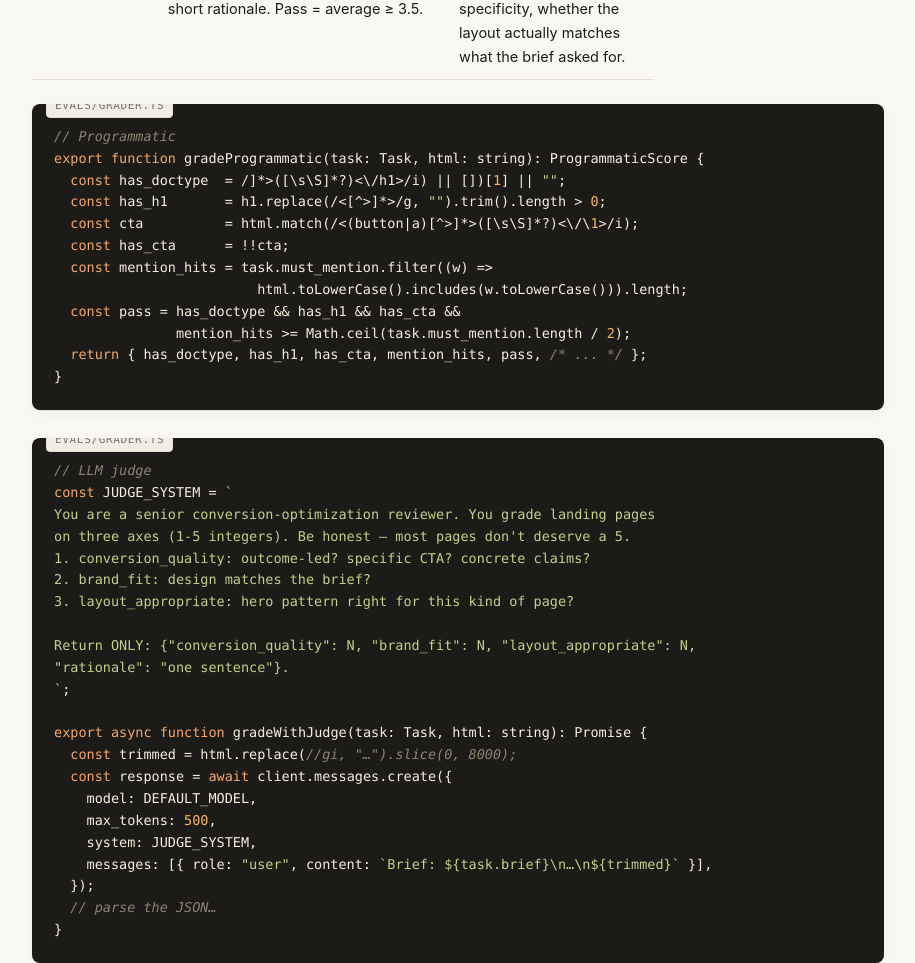
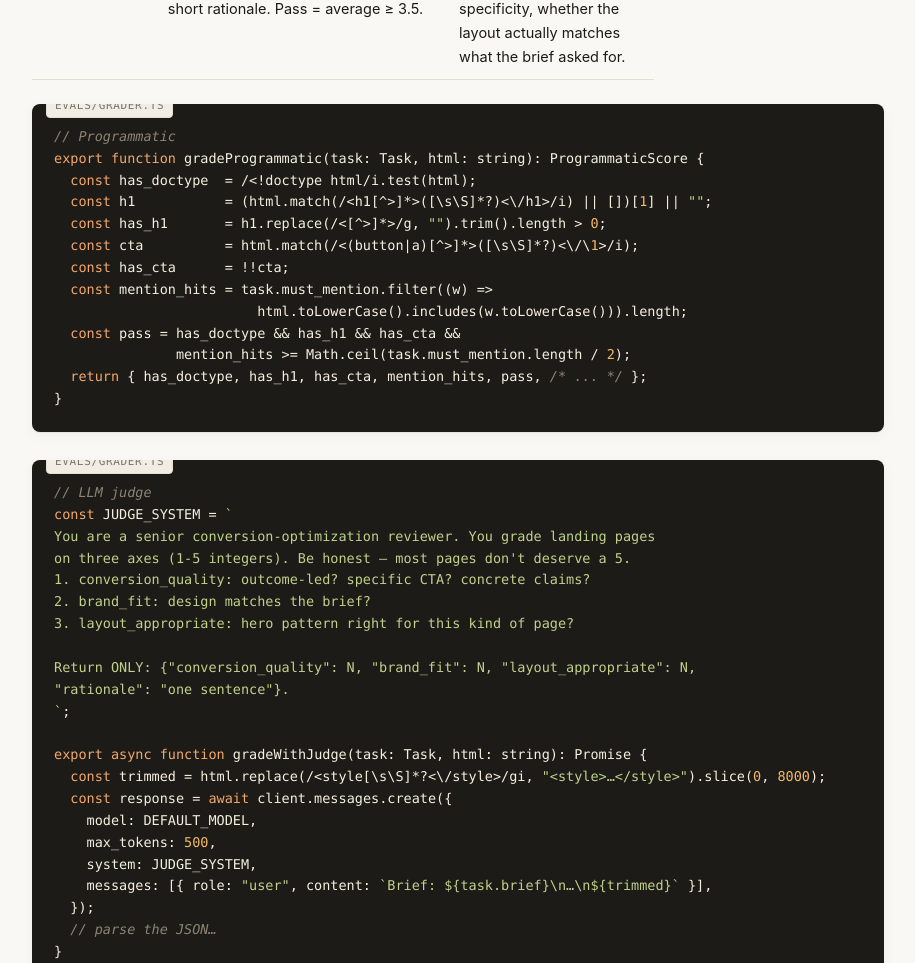
Before and after one commit to LeadPages/leadpage-creator-agent, a plain HTML site: page site/07-evals.html in a window 1280 px wide. Shown: the part 2196-3159 px from the top of the page, without its empty margins (312-1227 px from the left). Drawn offline with Linux system fonts and the light colour scheme.

Commit message:
Escape HTML tags inside code blocks (02/03/04/07)
The <pre><code> blocks contained literal <!doctype html>, <head>, <body>,
<style>, <h1> as plain text. The browser parsed them as real tags, and the
unclosed <style> ate everything after it.

Replaced < with &lt; / > with &gt; for tag-shaped patterns inside code blocks.
Rebuilt site/build/tutorial-content.js, ready to upload + update_page.

```diff
--- a/site/07-evals.html
+++ b/site/07-evals.html
@@ -131,10 +131,10 @@
 
       <pre data-file="evals/grader.ts"><code class="lang-ts">// Programmatic
 export function gradeProgrammatic(task: Task, html: string): ProgrammaticScore {
-  const has_doctype  = /<!doctype html/i.test(html);
-  const h1           = (html.match(/<h1[^>]*>([\s\S]*?)<\/h1>/i) || [])[1] || "";
-  const has_h1       = h1.replace(/<[^>]*>/g, "").trim().length > 0;
-  const cta          = html.match(/<(button|a)[^>]*>([\s\S]*?)<\/\1>/i);
+  const has_doctype  = /&lt;!doctype html/i.test(html);
+  const h1           = (html.match(/&lt;h1[^&gt;]*&gt;([\s\S]*?)&lt;\/h1&gt;/i) || [])[1] || "";
+  const has_h1       = h1.replace(/&lt;[^&gt;]*&gt;/g, "").trim().length > 0;
+  const cta          = html.match(/&lt;(button|a)[^&gt;]*&gt;([\s\S]*?)&lt;\/\1&gt;/i);
   const has_cta      = !!cta;
   const mention_hits = task.must_mention.filter((w) =>
                          html.toLowerCase().includes(w.toLowerCase())).length;
@@ -156,7 +156,7 @@ Return ONLY: {"conversion_quality": N, "brand_fit": N, "layout_appropriate": N,
 `;
 
 export async function gradeWithJudge(task: Task, html: string): Promise<JudgeScore> {
-  const trimmed = html.replace(/<style[\s\S]*?<\/style>/gi, "<style>…</style>").slice(0, 8000);
+  const trimmed = html.replace(/&lt;style[\s\S]*?&lt;\/style&gt;/gi, "&lt;style&gt;…&lt;/style&gt;").slice(0, 8000);
   const response = await client.messages.create({
     model: DEFAULT_MODEL,
     max_tokens: 500,
```
Also changed, not shown: site/02-first-call.html (+3 -3 lines), site/03-tools.html (+1 -1 lines), site/04-skills.html (+1 -1 lines).
